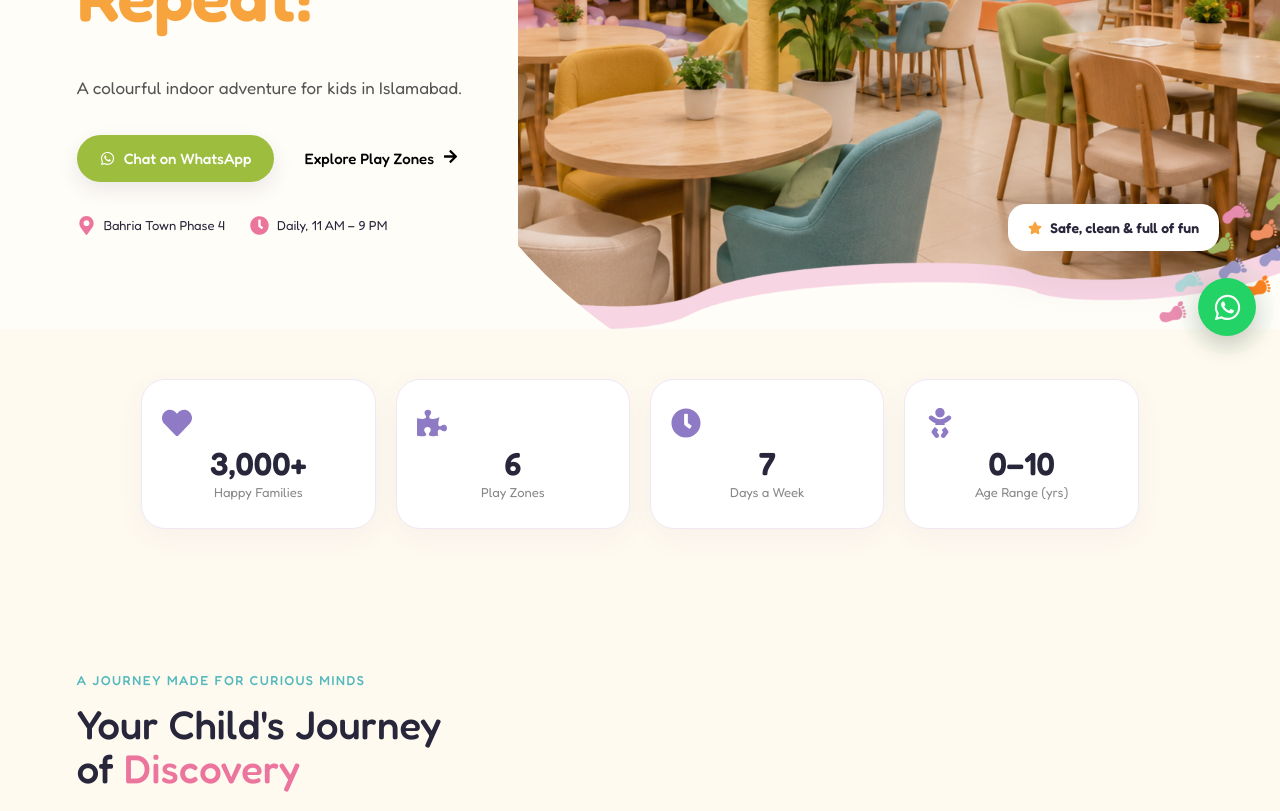
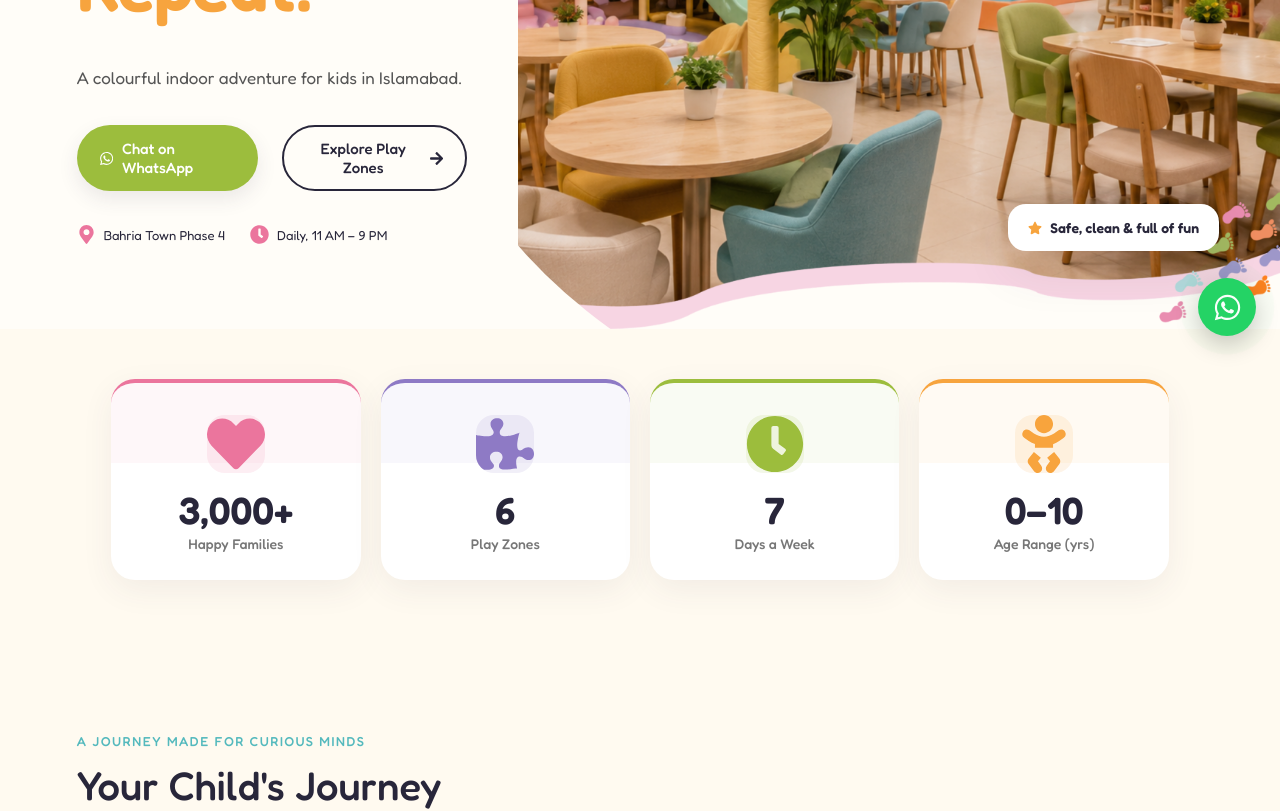
Before and after one commit to socialswiftwavedigital/little-explorers-world, a React (Vite) app: page / in a window 1280 px wide. Shown: the part 440-1251 px from the top of the page. Built offline with nearby package versions, Linux system fonts and the light colour scheme.

Commit message:
Fix stats cards, hero outline button, page hero h1 weight 600

```diff
--- a/src/styles.css
+++ b/src/styles.css
@@ -131,15 +131,24 @@ nav a:hover::after, nav a.active::after { width: 100%; }
 }
 .actions { display: flex; align-items: center; gap: 24px; margin: 15px 0 34px; }
 .actions button {
-  border: 0;
-  background: none;
+  border: 2px solid var(--ink);
+  background: transparent;
   font: 500 15px Fredoka;
-  display: flex;
+  display: inline-flex;
+  align-items: center;
   gap: 9px;
   cursor: pointer;
-  transition: .2s;
+  padding: 12px 22px;
+  border-radius: 50px;
+  color: var(--ink);
+  transition: .25s;
 }
-.actions button:hover { color: var(--pink); transform: translateX(3px); }
+.actions button:hover {
+  background: var(--ink);
+  color: #fff;
+  transform: translateY(-3px);
+  box-shadow: 0 10px 22px #28263a30;
+}
 .meta { display: flex; gap: 25px; font-size: 13px; }
 .meta span { display: flex; gap: 8px; align-items: center; }
 .meta svg { color: var(--pink); font-size: 19px; }
@@ -167,37 +176,58 @@ nav a:hover::after, nav a.active::after { width: 100%; }
 .stats {
   display: grid;
   grid-template-columns: repeat(4, 1fr);
-  max-width: 1100px;
+  max-width: 1160px;
   margin: 0 auto;
-  padding: 50px max(4vw, 24px);
+  padding: 50px max(4vw, 24px) 60px;
   gap: 20px;
 }
 .stat-item {
   text-align: center;
-  padding: 28px 20px;
+  padding: 32px 20px 28px;
   background: #fff;
   border-radius: 24px;
-  box-shadow: 0 8px 28px #4b365b0d;
-  border: 1px solid #f0e8f5;
-  transition: transform .25s;
+  box-shadow: 0 10px 32px #4b365b12;
+  border-top: 4px solid var(--stat-color, var(--purple));
+  transition: transform .3s, box-shadow .3s;
+  position: relative;
+  overflow: hidden;
 }
-.stat-item:hover { transform: translateY(-5px); }
+.stat-item::before {
+  content: '';
+  position: absolute;
+  top: 0; left: 0; right: 0;
+  height: 80px;
+  background: var(--stat-color, var(--purple));
+  opacity: .06;
+}
+.stat-item:nth-child(1) { --stat-color: var(--pink); }
+.stat-item:nth-child(2) { --stat-color: var(--purple); }
+.stat-item:nth-child(3) { --stat-color: var(--green); }
+.stat-item:nth-child(4) { --stat-color: var(--orange); }
+.stat-item:hover { transform: translateY(-6px); box-shadow: 0 18px 40px #4b365b1e; }
 .stat-icon {
-  font-size: 30px;
-  color: var(--purple);
-  margin-bottom: 10px;
-  display: block;
+  font-size: 28px;
+  color: var(--stat-color, var(--purple));
+  margin-bottom: 14px;
+  display: inline-flex;
+  align-items: center;
+  justify-content: center;
+  width: 58px;
+  height: 58px;
+  border-radius: 18px;
+  background: color-mix(in srgb, var(--stat-color, var(--purple)) 12%, white);
 }
 .stat-item strong {
   display: block;
-  font: 600 32px Fredoka;
+  font: 700 38px Fredoka;
   color: var(--ink);
   line-height: 1;
+  margin-bottom: 6px;
 }
 .stat-item span {
-  font-size: 13px;
-  color: #888;
-  margin-top: 4px;
+  font-size: 14px;
+  color: #777;
+  font-weight: 500;
   display: block;
 }
 
@@ -605,10 +635,10 @@ footer { background: #f6f3fb; padding: 58px max(6vw, 28px) 20px; }
   overflow: hidden;
 }
 .page-hero > div { padding: 60px 60px 60px 0; }
-.page-hero h1 { font-size: clamp(38px, 4vw, 60px); line-height: 1.05; margin: 15px 0 22px; font-weight: 500; }
+.page-hero h1 { font-size: clamp(40px, 4.5vw, 66px); line-height: 1.0; margin: 15px 0 22px; font-weight: 600; }
 .page-hero h1 span { color: var(--purple); }
 .page-hero h1 i { color: var(--pink); font-style: normal; }
-.page-hero h1 b { color: var(--green); font-weight: 500; }
+.page-hero h1 b { color: var(--green); font-weight: 600; }
 .page-hero p { font-size: 18px; }
 .page-hero > img {
   width: 100%;
@@ -756,8 +786,9 @@ input:focus, select:focus, textarea:focus {
   .page-hero > img { height: 340px; clip-path: none; }
   .story, .partners, .contact { padding: 65px 20px; }
   .contact form { padding: 24px; }
-  .stats { grid-template-columns: repeat(2, 1fr); padding: 30px 16px; gap: 12px; }
-  .stat-item strong { font-size: 28px; }
+  .stats { grid-template-columns: repeat(2, 1fr); padding: 30px 16px; gap: 14px; }
+  .stat-item strong { font-size: 30px; }
+  .stat-icon { width: 48px; height: 48px; font-size: 22px; }
   .lightbox-prev { left: 8px; }
   .lightbox-next { right: 8px; }
 }
```
